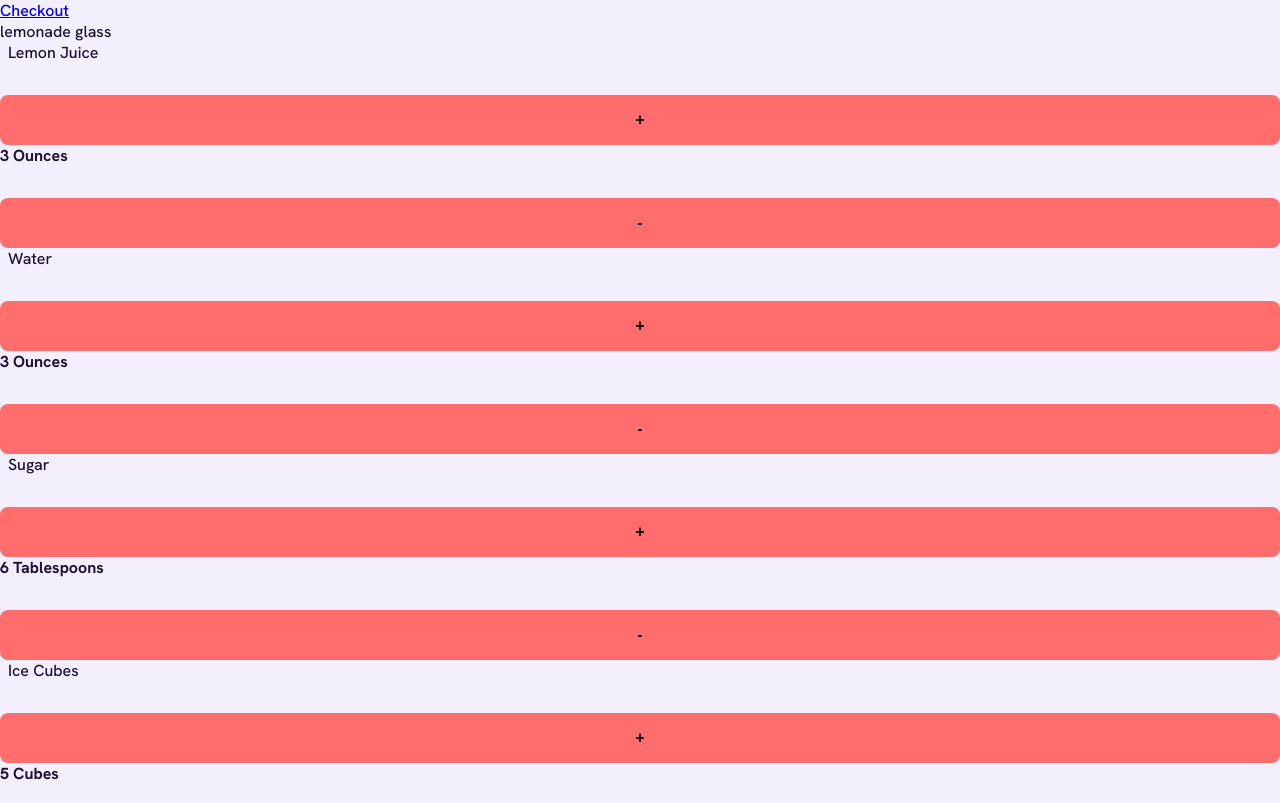
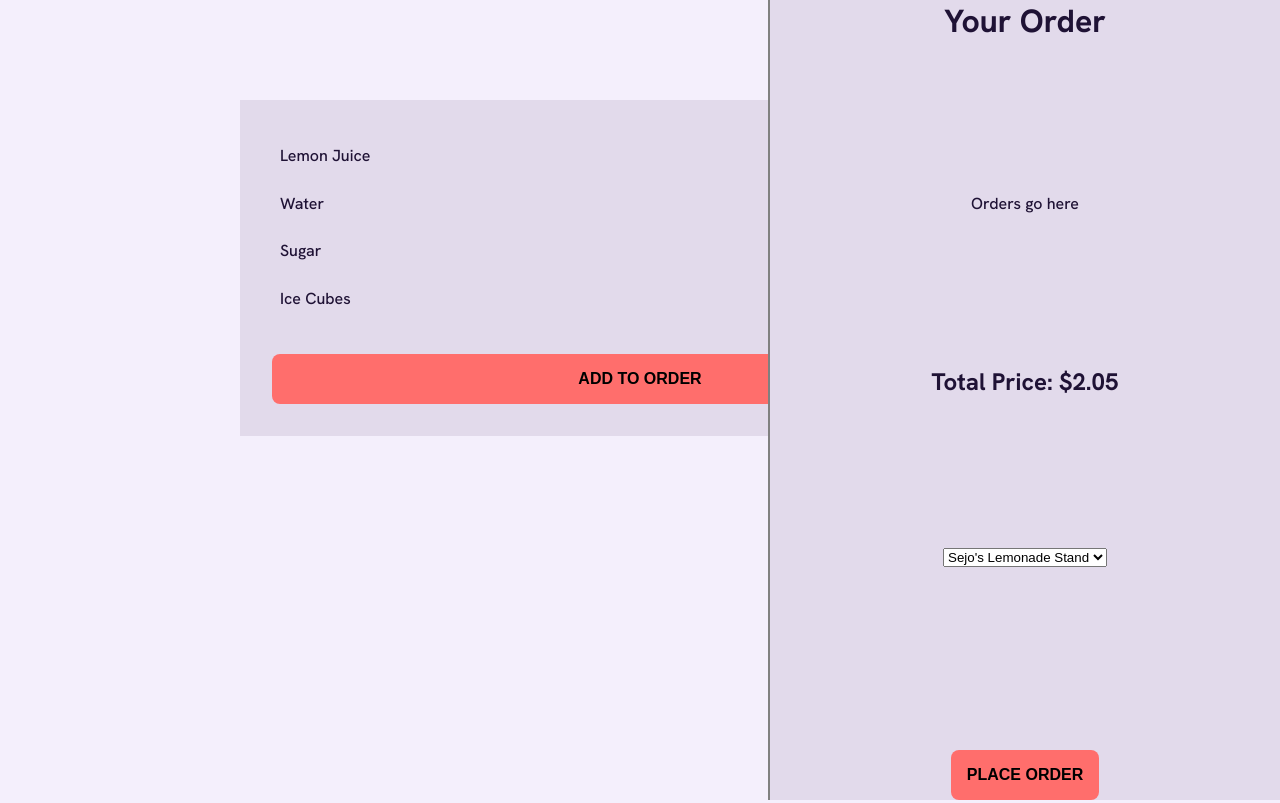
Before and after one commit to sejobasic/LemonadeStand-Frontend-Project, a plain HTML site: page html/cart.html in a window 1280 px wide. Shown: the top 803 px of the page. Drawn offline with Linux system fonts and the light colour scheme.

Commit message:
Lemonade styling complete

```diff
--- a/html/cart.html
+++ b/html/cart.html
@@ -8,28 +8,45 @@
     <link rel="stylesheet" href="../styles/style.css" />
   </head>
   <body>
-    <a href="cart.html">Checkout</a>
-    <div>lemonade glass</div>
-    <div>
+    <a class="checkout" href="cart.html">
+      <img src="../shopping-cart.png" />
+    </a>
+    <div class="lemonade-container">
+      <div class="row">
         <label>Lemon Juice</label>
-      <button>+</button>
+        <div class="row">
+          <button class="increment">+</button>
           <h4>3 Ounces</h4>
-      <button>-</button>
+          <button class="decrement">-</button>
+        </div>
+      </div>
+      <div class="row">
         <label>Water</label>
-      <button>+</button>
+        <div class="row">
+          <button class="increment">+</button>
           <h4>3 Ounces</h4>
-      <button>-</button>
+          <button class="decrement">-</button>
+        </div>
+      </div>
+      <div class="row">
         <label>Sugar</label>
-      <button>+</button>
+        <div class="row">
+          <button class="increment">+</button>
           <h4>6 Tablespoons</h4>
-      <button>-</button>
+          <button class="decrement">-</button>
+        </div>
+      </div>
+      <div class="row">
         <label>Ice Cubes</label>
-      <button>+</button>
+        <div class="row">
+          <button class="increment">+</button>
           <h4>5 Cubes</h4>
-      <button>-</button>
+          <button class="decrement">-</button>
+        </div>
+      </div>
       <button>Add to order</button>
     </div>
-    <div>
+    <div class="sidebar">
       <h1>Your Order</h1>
       <div>
         <p>Orders go here</p>
--- a/styles/style.css
+++ b/styles/style.css
@@ -100,3 +100,61 @@ label {
 input:focus {
   outline-color: var(--button);
 }
+
+.lemonade-container {
+  margin: 100px auto 0;
+  width: 800px;
+  padding: 2em;
+  background-color: var(--form-box);
+}
+
+.row {
+  display: flex;
+  align-items: center;
+  justify-content: space-between;
+}
+
+.row button {
+  padding: 0.2em;
+  width: 40px;
+  font-size: 1.5rem;
+  font-weight: 700;
+  text-align: center;
+  margin: 5px 10px;
+}
+
+.increment {
+  background-color: rgb(121, 187, 121);
+}
+
+.increment:hover {
+  background-color: rgb(179, 223, 179);
+}
+
+.lemonade-container .order-btn {
+  width: 100%;
+  padding: 1em;
+  font-size: 1.5rem;
+  margin-top: 1em;
+}
+
+.checkout img {
+  position: absolute;
+  top: 20px;
+  right: 20px;
+  width: 50px;
+}
+
+.sidebar {
+  display: flex;
+  flex-direction: column;
+  align-items: center;
+  justify-content: space-between;
+  position: absolute;
+  height: 100vh;
+  width: 40vw;
+  top: 0;
+  right: 0;
+  border-left: 2px solid grey;
+  background-color: var(--form-box);
+}
```
Also changed, not shown: html/lemonade.html (+30 -15 lines), shopping-cart.png (added). Lines whose indentation alone changed are shown as unchanged.
